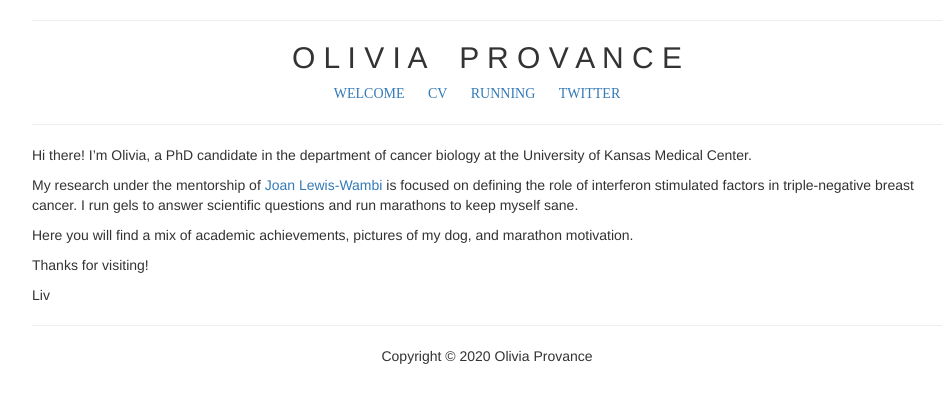
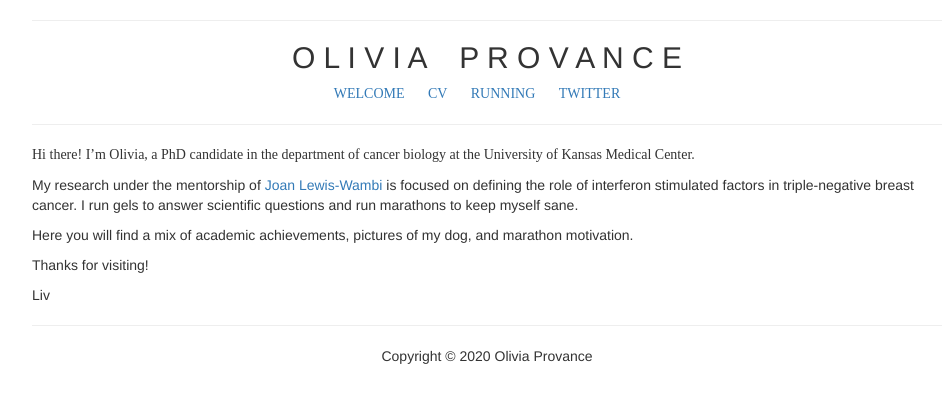
Before and after one commit to livprovance/oliviaprovance.github.io, a Jekyll site: the page index.html, which Jekyll copies as it is, in a window 1280 px wide. Shown: the top 403 px of the page, without its empty margins (153-1098 px from the left). Built offline with Jekyll 4.4.1, drawn with Linux system fonts in a browser that asks for light colours.

Commit message:
Update index.html

```diff
--- a/index.html
+++ b/index.html
@@ -392,7 +392,7 @@ summary {
 </center>
 <hr />
 <left>
-<p>Hi there! I’m Olivia, a PhD candidate in the department of cancer biology at the University of Kansas Medical Center.
+<p style="font-family:Helvetica Light"> Hi there! I’m Olivia, a PhD candidate in the department of cancer biology at the University of Kansas Medical Center.
 <p>
 My research under the mentorship of <a href="http://www.kumc.edu/school-of-medicine/cancer-biology/faculty/joan-lewis-wambi-phd.html/">Joan Lewis-Wambi</a> is focused on defining the role of interferon stimulated factors in triple-negative breast cancer. I run gels to answer scientific questions and run marathons to keep myself sane.
 <p>
```
